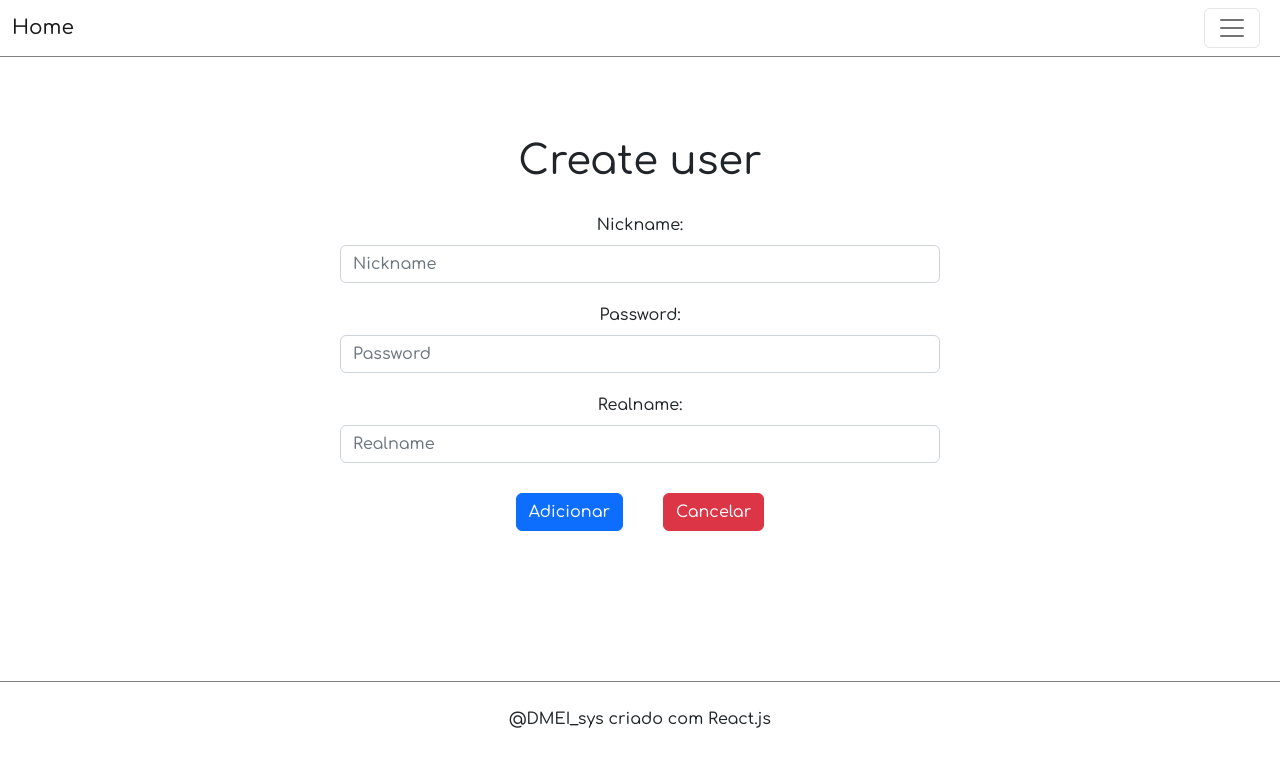
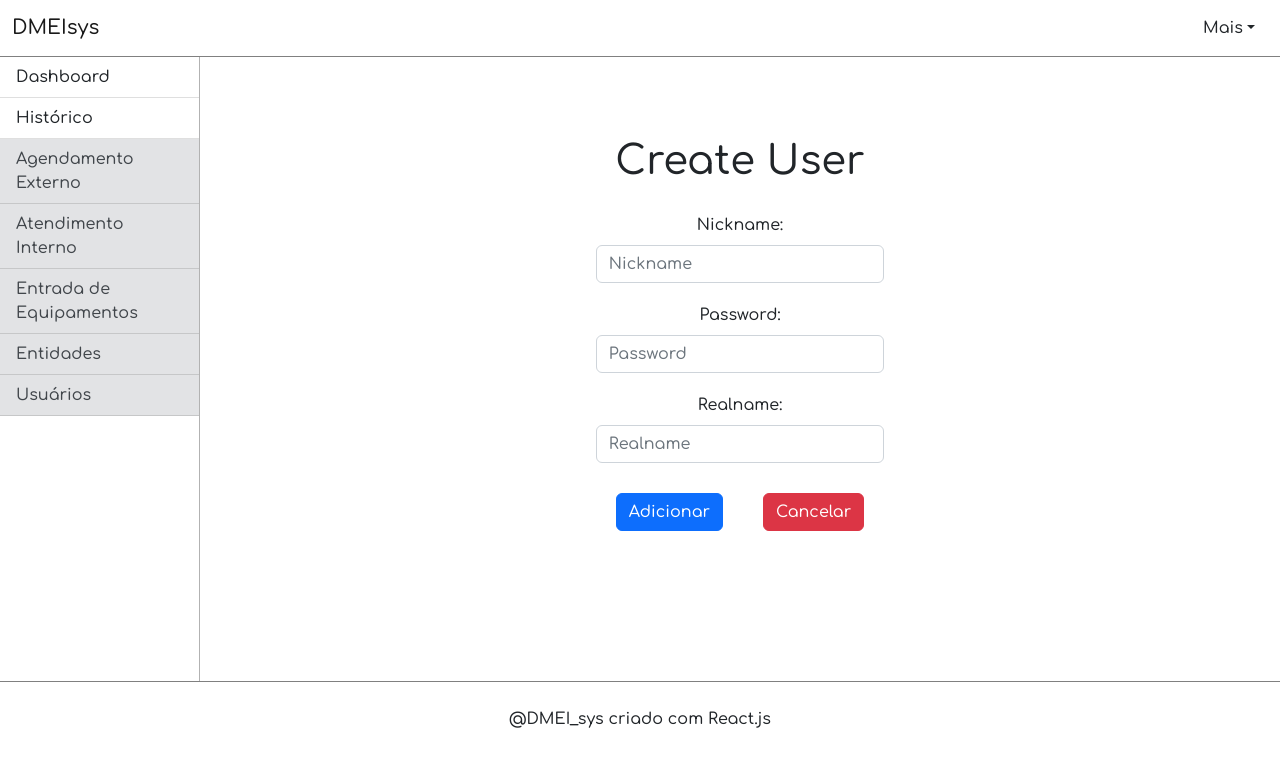
Before and after one commit to gabriel-codart/DMEI-Sys, a React (Create React App) app in the folder Application/client/app/: page /users/create in a window 1280 px wide. Shown: the top 766 px of the page. Built offline with nearby package versions, Linux system fonts and the light colour scheme.

Commit message:
update side menu

```diff
--- a/Application/client/app/src/App.js
+++ b/Application/client/app/src/App.js
@@ -4,6 +4,7 @@ import { BrowserRouter } from 'react-router-dom';
 import UserRoutes from './routes/routes.js';
 import NavBar from './components/navbar/navbar.js';
 import Footer from './components/footer/footer.js';
+import SideMenu from './components/side-menu/side-menu.js';
 
 export default function App() {
   return (
@@ -11,7 +12,10 @@ export default function App() {
 
       <NavBar/>
 
-      <UserRoutes/>
+      <div style={{display:'flex'}}>
+        <SideMenu/>
+        <UserRoutes/>
+      </div>
 
       <Footer/>
 
--- a/Application/client/app/src/components/navbar/navbar.js
+++ b/Application/client/app/src/components/navbar/navbar.js
@@ -1,36 +1,35 @@
 import React, { useState } from 'react';
 import {
-  Collapse,
+  Dropdown,
+  DropdownItem,
+  DropdownToggle,
+  DropdownMenu,
   Navbar,
-  NavbarToggler,
-  NavbarBrand,
-  Nav,
-  NavItem,
-  NavLink,
+  NavbarBrand
 } from 'reactstrap';
 
 import './navbar.css';
 
 export default function NavBar() {
-  const [collapsed, setCollapsed] = useState(true);
-
-  const toggleNavbar = () => setCollapsed(!collapsed);
+  //Botao Dropdown
+  const [dropdownOpen, setDropdownOpen] = useState(false);
+  const toggle = () => setDropdownOpen((prevState) => !prevState);
 
   return (
     <div>
       <Navbar>
-        <NavbarBrand href="/home">Home</NavbarBrand>
-        <NavbarToggler onClick={toggleNavbar} className="me-2"  />
-        <Collapse isOpen={!collapsed} navbar>
-          <Nav navbar>
-            <NavItem>
-              <NavLink href="/components/">Components</NavLink>
-            </NavItem>
-            <NavItem>
-              <NavLink href="https://github.com/reactstrap/reactstrap">GitHub</NavLink>
-            </NavItem>
-          </Nav>
-        </Collapse>
+        <NavbarBrand>DMEIsys</NavbarBrand>
+
+        <Dropdown isOpen={dropdownOpen} toggle={toggle} direction={'down'}>
+          <DropdownToggle caret color="white">
+            Mais
+          </DropdownToggle>
+
+          <DropdownMenu>
+              <DropdownItem>Opções</DropdownItem>
+              <DropdownItem>Sair</DropdownItem>
+          </DropdownMenu>
+        </Dropdown>
       </Navbar>
     </div>
   );
--- /dev/null
+++ b/Application/client/app/src/components/side-menu/side-menu.css
@@ -0,0 +1,7 @@
+.side-menu{
+    width: 200px;
+    border-right: 1px solid rgba(0, 0, 0, 0.3);
+}
+.side-menu a:hover{
+    color: black;
+}
--- a/Application/client/app/src/components/side-menu/side-menu.js
+++ b/Application/client/app/src/components/side-menu/side-menu.js
@@ -0,0 +1,119 @@
+import React, { useState } from 'react';
+import {
+    ListGroup,
+    ListGroupItem,
+    Collapse
+} from 'reactstrap';
+
+import './side-menu.css';
+
+export default function SideMenu() {
+  const [outerSched, setOuterSched] = useState(true);
+  const toggleOuterSched = () => setOuterSched(!outerSched);
+
+  const [innerAttend, setInnerAttend] = useState(true);
+  const toggleInnerAttend = () => setInnerAttend(!innerAttend);
+
+  const [inputEquip, setInputEquip] = useState(true);
+  const toggleInputEquip = () => setInputEquip(!inputEquip);
+
+  const [entities, setEntities] = useState(true);
+  const toggleEntities = () => setEntities(!entities);
+
+  const [users, setUsers] = useState(true);
+  const toggleUsers = () => setUsers(!users);
+
+  return (
+    <div className='side-menu'>
+        <ListGroup flush>
+            <ListGroupItem href="#" tag="a">
+                Dashboard
+            </ListGroupItem>
+            <ListGroupItem href="#" tag="a">
+                Histórico
+            </ListGroupItem>
+
+
+            <ListGroupItem href="#" tag="a" color='secondary' onClick={toggleOuterSched}>
+                Agendamento Externo
+            </ListGroupItem>
+            <Collapse isOpen={!outerSched}>
+                <ListGroupItem href="#" tag="a">
+                    Listar
+                </ListGroupItem>
+                <ListGroupItem href="#" tag="a">
+                    Adicionar
+                </ListGroupItem>
+                <ListGroupItem href="#" tag="a">
+                    Lixeira
+                </ListGroupItem>
+            </Collapse>
+
+
+            <ListGroupItem href="#" tag="a" color='secondary' onClick={toggleInnerAttend}>
+                Atendimento Interno
+            </ListGroupItem>
+            <Collapse isOpen={!innerAttend}>
+                <ListGroupItem href="#" tag="a">
+                    Listar
+                </ListGroupItem>
+                <ListGroupItem href="#" tag="a">
+                    Adicionar
+                </ListGroupItem>
+                <ListGroupItem href="#" tag="a">
+                    Lixeira
+                </ListGroupItem>
+            </Collapse>
+
+
+            <ListGroupItem href="#" tag="a" color='secondary' onClick={toggleInputEquip}>
+                Entrada de Equipamentos
+            </ListGroupItem>
+            <Collapse isOpen={!inputEquip}>
+                <ListGroupItem href="#" tag="a">
+                    Listar
+                </ListGroupItem>
+                <ListGroupItem href="#" tag="a">
+                    Adicionar
+                </ListGroupItem>
+                <ListGroupItem href="#" tag="a">
+                    Lixeira
+                </ListGroupItem>
+            </Collapse>
+
+
+            <ListGroupItem href="#" tag="a" color='secondary' onClick={toggleEntities}>
+                Entidades
+            </ListGroupItem>
+            <Collapse isOpen={!entities}>
+                <ListGroupItem href="#" tag="a">
+                    Listar
+                </ListGroupItem>
+                <ListGroupItem href="#" tag="a">
+                    Adicionar
+                </ListGroupItem>
+                <ListGroupItem href="#" tag="a">
+                    Lixeira
+                </ListGroupItem>
+            </Collapse>
+
+
+            <ListGroupItem href="#" tag="a" color='secondary' onClick={toggleUsers}>
+                Usuários
+            </ListGroupItem>
+            <Collapse isOpen={!users}>
+                <ListGroupItem href="/users" tag="a">
+                    Listar
+                </ListGroupItem>
+                <ListGroupItem href="/users/create" tag="a">
+                    Adicionar
+                </ListGroupItem>
+                <ListGroupItem href="#" tag="a">
+                    Lixeira
+                </ListGroupItem>
+            </Collapse>
+
+        </ListGroup>
+    </div>
+  );
+};
--- a/Application/client/app/src/pages/users/create.js
+++ b/Application/client/app/src/pages/users/create.js
@@ -33,7 +33,7 @@ export default function CreateUser() {
 
     return(
         <div className="create">
-            <h1>Create user</h1>
+            <h1>Create User</h1>
 
             <Form className="form-create">
                 <Label>Nickname:</Label>
--- a/Application/client/app/src/pages/users/read.js
+++ b/Application/client/app/src/pages/users/read.js
@@ -11,12 +11,26 @@ export default function Users() {
     const navigate = useNavigate();
     const [usersList, setUsersList] = useState([]);
 
-    const getUsers = () => {
-        axios.get('http://localhost:3002/users', )
+    /*const getUsers = () => {
+        axios.get('http://localhost:3002/users',)
+        .then((res) => {
+            setUsersList(res.data);
+        });
+    };*/
+
+    const getUsersWhere = () => {
+        let val = '';
+
+        if (document.getElementById('searched-val') != null) {
+            val = document.getElementById('searched-val').value;
+        }
+
+        axios.get(`http://localhost:3002/users/${val}`,)
         .then((res) => {
             setUsersList(res.data);
         });
     };
+
     const deleteUser = (id) => {
         axios.delete(`http://localhost:3002/users/${id}/delete`)
         .then((res) => {
@@ -31,18 +45,15 @@ export default function Users() {
     }
 
     return(
-        <div className="read"
-
-        onLoad={getUsers()}
-        >
+        <div className="read" onLoad={getUsersWhere()}>
             <div className='read-title'>
                 <h1>Usuários</h1>
                 <Button color='primary' onClick={addUser}>Adicionar</Button>
             </div>
 
             <Form className="read-search">
-                <Input placeholder='Pesquise aqui'></Input>
-                <Button color='primary'><BiSearch /></Button>
+                <Input placeholder='Pesquise aqui' id="searched-val"></Input>
+                <Button color='primary' onClick={getUsersWhere}><BiSearch /></Button>
             </Form>
             <ul className="read-list-top">
                 <p>ID</p>
--- a/Application/client/app/src/pages/users/update.js
+++ b/Application/client/app/src/pages/users/update.js
@@ -40,11 +40,12 @@ export default function UpdateUser() {
 
     return(
         <div className="create" onLoad={getUser()}>
-            <h1>Update User{id}</h1>
+            <h1>Update User</h1>
 
             {userData?.map((val, key) => {
                 return (
                     <Form className="form-create" key={key}>
+                        <h5>Id: <strong>{val.id}</strong></h5>
                         <Label>Nickname:</Label>
                         <Input
                             id="nickname"
```
Also changed, not shown: 1 other file (tests, documents, lock files or other folders).
